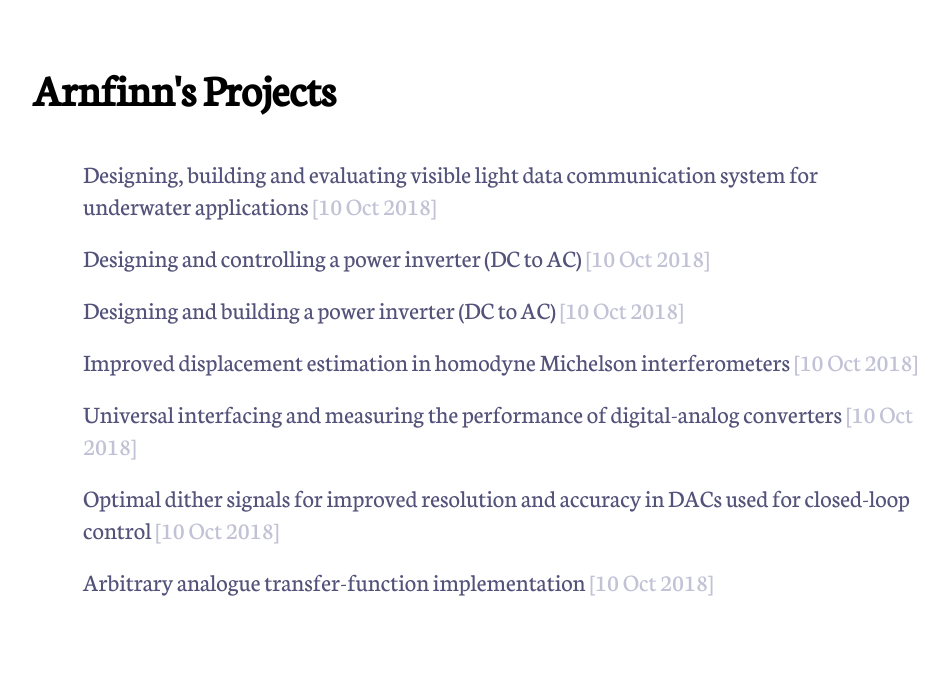
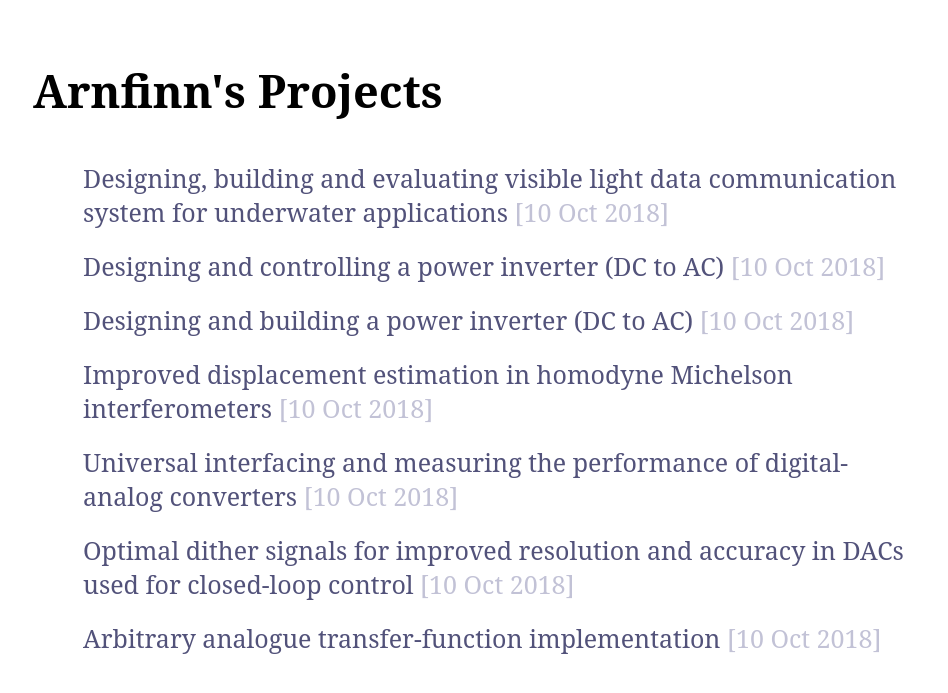
Before and after one commit to eielsen/eielsen.github.io, a Jekyll site: the page built from index.html, in a window 1280 px wide. Shown: the top 693 px of the page, without its empty margins (159-1107 px from the left). Built offline with Jekyll 4.4.1, drawn with Linux system fonts in a browser that asks for light colours; some web fonts are replaced.

Commit message:
Update default.html

```diff
--- a/_layouts/default.html
+++ b/_layouts/default.html
@@ -3,14 +3,19 @@
 		<head>
 			<title>{{ page.title }}</title>
 			<!-- Google fonts -->
-			<link href='https://fonts.googleapis.com/css?family=Neuton' rel='stylesheet'>
-			<link href='https://fonts.googleapis.com/css?family=Roboto' rel='stylesheet'>
+			<!-- link href='https://fonts.googleapis.com/css?family=Neuton' rel='stylesheet' -->
+			<!-- link href='https://fonts.googleapis.com/css?family=Roboto' rel='stylesheet' -->
+			<!-- link href='https://fonts.googleapis.com/css?family=Source Serif Pro' rel='stylesheet' -->
+			<!-- link href='https://fonts.googleapis.com/css?family=Source Sans Pro' rel='stylesheet'-- >
+			<!-- link href='https://fonts.googleapis.com/css?family=Cormorant Garamond' rel='stylesheet' -->
+			<link href='https://fonts.googleapis.com/css?family=Sura' rel='stylesheet'>
+			<link href='https://fonts.googleapis.com/css?family=Lato' rel='stylesheet'>
 			<!-- link to main stylesheet -->
 			<link rel="stylesheet" type="text/css" href="/css/main.css">
 			<!-- MathJax -->
 			{% if page.use_math %}
-      	{% include mathjax_support %}
-    	{% endif %}
+				{% include mathjax_support %}
+				{% endif %}
 		</head>
 		<body>
 			<div class="container">
```
